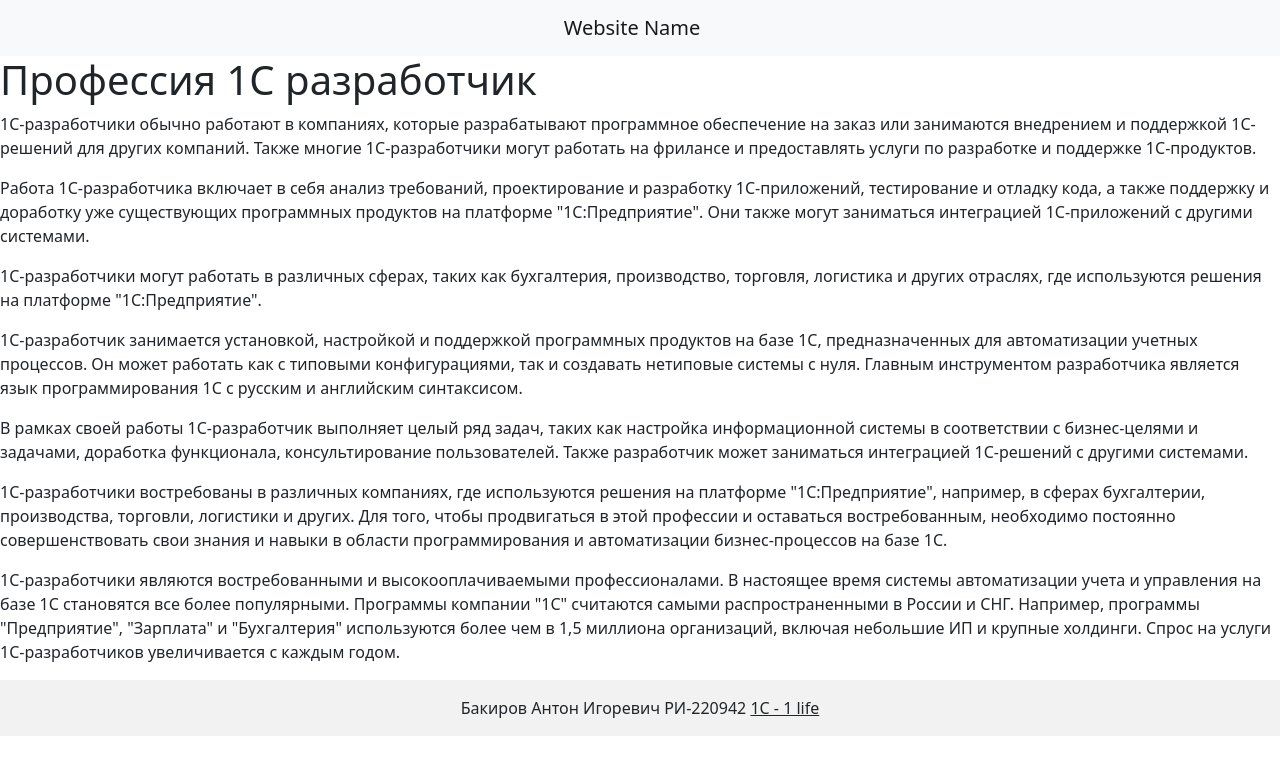
After one commit to Username-is-not-avialable/Django_web_app, a Django app: template templates/main/index.html in a window 1280 px wide. The commit adds this page. Shown: the top 775 px of the page. Run offline with Django 5.2, Linux system fonts and the light colour scheme; the template is opened without the code that fills it, so the values that code supplies are empty.

Commit message:
create main page

```diff
--- a/app/app/urls.py
+++ b/app/app/urls.py
@@ -16,8 +16,9 @@
 """
 from django.contrib import admin
 from django.urls import path
+from main.views import index_page
 
 urlpatterns = [
     path('admin/', admin.site.urls),
-    path('', )
+    path('', index_page)
 ]
--- a/app/main/views.py
+++ b/app/main/views.py
@@ -1,4 +1,4 @@
 from django.shortcuts import render
 
 def index_page(request):
-    return render(request, 'index.html')
+    return render(request, 'main/index.html')
--- a/templates/main/base.html
+++ b/templates/main/base.html
@@ -14,7 +14,8 @@
     </a>
 </nav>
 
-
+{% block content%}
+{% endblock %}
 <footer class="bg-body-tertiary text-center text-lg-start">
     <!-- Copyright -->
     <div class="text-center p-3" style="background-color: rgba(0, 0, 0, 0.05);">
--- /dev/null
+++ b/templates/main/index.html
@@ -0,0 +1,95 @@
+{% extends 'main/base.html'%}
+
+{% block content%}
+<h1>Профессия 1С разработчик</h1>
+<p>1С-разработчики обычно работают в компаниях, которые разрабатывают программное обеспечение на заказ или занимаются
+    внедрением и поддержкой 1С-решений для других компаний. Также многие 1С-разработчики могут работать на фрилансе и
+    предоставлять услуги по разработке и поддержке 1С-продуктов.</p>
+
+<p>Работа 1С-разработчика включает в себя анализ требований, проектирование и разработку 1С-приложений, тестирование и
+    отладку кода, а также поддержку и доработку уже существующих программных продуктов на платформе "1С:Предприятие".
+    Они также могут заниматься интеграцией 1С-приложений с другими системами.</p>
+
+<p>1С-разработчики могут работать в различных сферах, таких как бухгалтерия, производство, торговля, логистика и других
+    отраслях, где используются решения на платформе "1С:Предприятие".</p>
+
+<p>1С-разработчик занимается установкой, настройкой и поддержкой программных продуктов на базе 1С, предназначенных для
+    автоматизации учетных процессов. Он может работать как с типовыми конфигурациями, так и создавать нетиповые системы
+    с нуля. Главным инструментом разработчика является язык программирования 1С с русским и английским синтаксисом.</p>
+
+<p>В рамках своей работы 1С-разработчик выполняет целый ряд задач, таких как настройка информационной системы в
+    соответствии с бизнес-целями и задачами, доработка функционала, консультирование пользователей. Также разработчик
+    может заниматься интеграцией 1С-решений с другими системами.</p>
+
+<p>1С-разработчики востребованы в различных компаниях, где используются решения на платформе "1С:Предприятие", например,
+    в сферах бухгалтерии, производства, торговли, логистики и других. Для того, чтобы продвигаться в этой профессии и
+    оставаться востребованным, необходимо постоянно совершенствовать свои знания и навыки в области программирования и
+    автоматизации бизнес-процессов на базе 1С.</p>
+
+<p>1С-разработчики являются востребованными и высокооплачиваемыми профессионалами. В настоящее время системы
+    автоматизации учета и управления на базе 1С становятся все более популярными. Программы компании "1С" считаются
+    самыми распространенными в России и СНГ. Например, программы "Предприятие", "Зарплата" и "Бухгалтерия" используются
+    более чем в 1,5 миллиона организаций, включая небольшие ИП и крупные холдинги. Спрос на услуги 1С-разработчиков
+    увеличивается с каждым годом.</p>
+
+{% endblock %}
+
+<!--<!DOCTYPE html>-->
+<!--<html lang="en">-->
+<!--<head>-->
+<!--    <meta charset="UTF-8">-->
+<!--    <title>1C - 1 life</title>-->
+<!--    <link href="https://cdn.jsdelivr.net/npm/bootstrap@5.0.2/dist/css/bootstrap.min.css" rel="stylesheet"-->
+<!--          integrity="sha384-EVSTQN3/azprG1Anm3QDgpJLIm9Nao0Yz1ztcQTwFspd3yD65VohhpuuCOmLASjC" crossorigin="anonymous">-->
+<!--</head>-->
+<!--<body>-->
+<!--<nav class="navbar navbar-expand-lg navbar-light bg-light">-->
+<!--    <a class="navbar-brand" href="#">-->
+<!--        <img src="logo.png" width="30" height="30" class="d-inline-block align-top" alt="Your Logo">-->
+<!--        Your Website-->
+<!--    </a>-->
+<!--</nav>-->
+
+<!--<h1>Профессия 1С разработчик</h1>-->
+<!--<p>1С-разработчики обычно работают в компаниях, которые разрабатывают программное обеспечение на заказ или занимаются-->
+<!--    внедрением и поддержкой 1С-решений для других компаний. Также многие 1С-разработчики могут работать на фрилансе и-->
+<!--    предоставлять услуги по разработке и поддержке 1С-продуктов.</p>-->
+
+<!--<p>Работа 1С-разработчика включает в себя анализ требований, проектирование и разработку 1С-приложений, тестирование и-->
+<!--    отладку кода, а также поддержку и доработку уже существующих программных продуктов на платформе "1С:Предприятие".-->
+<!--    Они также могут заниматься интеграцией 1С-приложений с другими системами.</p>-->
+
+<!--<p>1С-разработчики могут работать в различных сферах, таких как бухгалтерия, производство, торговля, логистика и других-->
+<!--    отраслях, где используются решения на платформе "1С:Предприятие".</p>-->
+
+<!--<p>1С-разработчик занимается установкой, настройкой и поддержкой программных продуктов на базе 1С, предназначенных для-->
+<!--    автоматизации учетных процессов. Он может работать как с типовыми конфигурациями, так и создавать нетиповые системы-->
+<!--    с нуля. Главным инструментом разработчика является язык программирования 1С с русским и английским синтаксисом.</p>-->
+
+<!--<p>В рамках своей работы 1С-разработчик выполняет целый ряд задач, таких как настройка информационной системы в-->
+<!--    соответствии с бизнес-целями и задачами, доработка функционала, консультирование пользователей. Также разработчик-->
+<!--    может заниматься интеграцией 1С-решений с другими системами.</p>-->
+
+<!--<p>1С-разработчики востребованы в различных компаниях, где используются решения на платформе "1С:Предприятие", например,-->
+<!--    в сферах бухгалтерии, производства, торговли, логистики и других. Для того, чтобы продвигаться в этой профессии и-->
+<!--    оставаться востребованным, необходимо постоянно совершенствовать свои знания и навыки в области программирования и-->
+<!--    автоматизации бизнес-процессов на базе 1С.</p>-->
+
+<!--<p>1С-разработчики являются востребованными и высокооплачиваемыми профессионалами. В настоящее время системы-->
+<!--    автоматизации учета и управления на базе 1С становятся все более популярными. Программы компании "1С" считаются-->
+<!--    самыми распространенными в России и СНГ. Например, программы "Предприятие", "Зарплата" и "Бухгалтерия" используются-->
+<!--    более чем в 1,5 миллиона организаций, включая небольшие ИП и крупные холдинги. Спрос на услуги 1С-разработчиков-->
+<!--    увеличивается с каждым годом.</p>-->
+
+<!--</body>-->
+
+<!--<footer class="bg-body-tertiary text-center text-lg-start">-->
+<!--    &lt;!&ndash; Copyright &ndash;&gt;-->
+<!--    <div class="text-center p-3" style="background-color: rgba(0, 0, 0, 0.05);">-->
+<!--        Бакиров Антон Игоревич РИ-220942-->
+<!--        <a class="text-body" href="#">1C - 1 life</a>-->
+<!--    </div>-->
+<!--    &lt;!&ndash; Copyright &ndash;&gt;-->
+<!--</footer>-->
+
+<!--</html>-->
```
